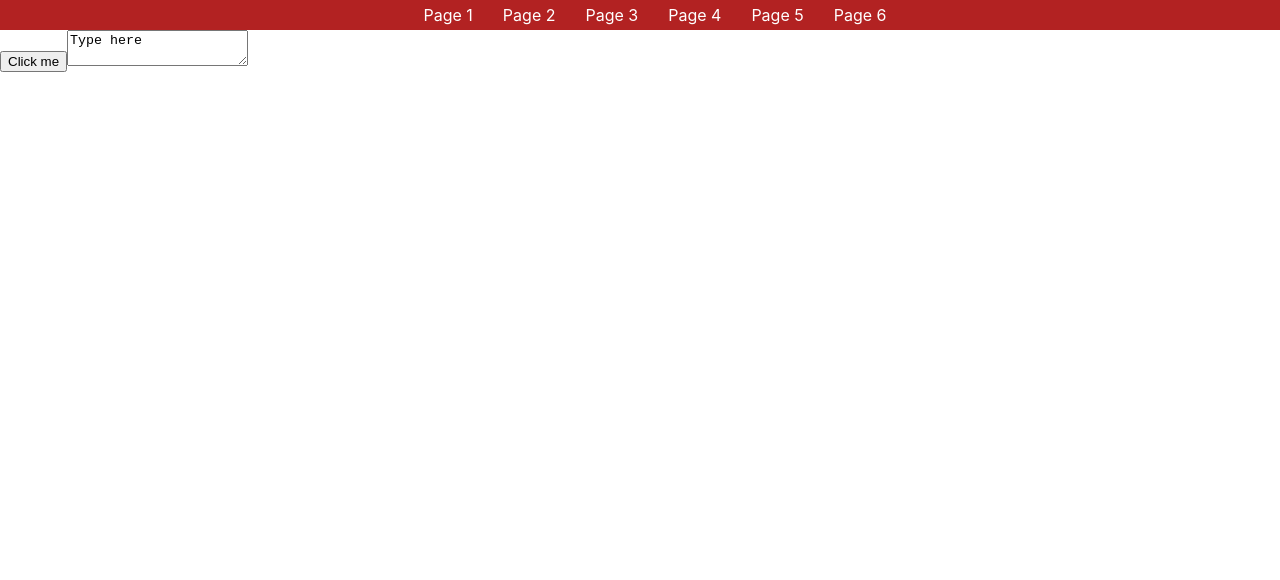
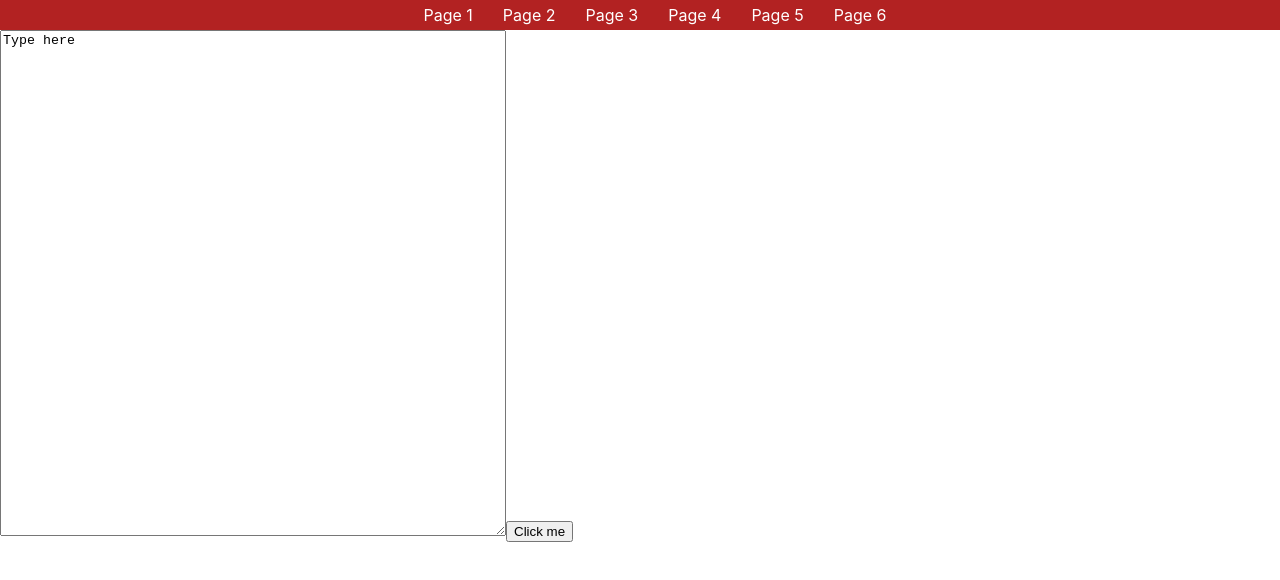
Before and after one commit to nathan-builds/cps530Project, a React (Create React App) app in the folder frontend/: page /page4 in a window 1280 px wide. Shown: the top 580 px of the page. Built offline with nearby package versions, Linux system fonts and the light colour scheme.

Commit message:
Text Area Added

```diff
--- a/frontend/src/pages/Page4.js
+++ b/frontend/src/pages/Page4.js
@@ -1,11 +1,19 @@
 import axios from 'axios'
+import "./page4.css"
+import { useState } from "react";
 
 const Page4 =()=>{
+    const [textAreaValue, setTextAreaValue] =useState();
+
+    const onKeyEnteredHandler=(event)=>{
+        setTextAreaValue(event.target.value)
+    }
+
 
     const onSubmitHandler=()=>{
+        console.log(textAreaValue)
         let testObj={
-            Id: "Hello",
-            Text: "World",
+            Code: textAreaValue
         };
 
         fetch('http://localhost:5000/flask/hello',{
@@ -17,8 +25,8 @@ const Page4 =()=>{
 
     return (
     <div >
+        <textarea id="codeArea" className="code-area" onKeyPress= {onKeyEnteredHandler}>Type here</textarea>
         <button type = "submit" onClick = {onSubmitHandler}>Click me</button>
-        <textarea>Type here</textarea>
     </div>
    );
 
--- /dev/null
+++ b/frontend/src/pages/page4.css
@@ -0,0 +1,4 @@
+.code-area{
+    height:500px;
+    width:500px;
+}
```
